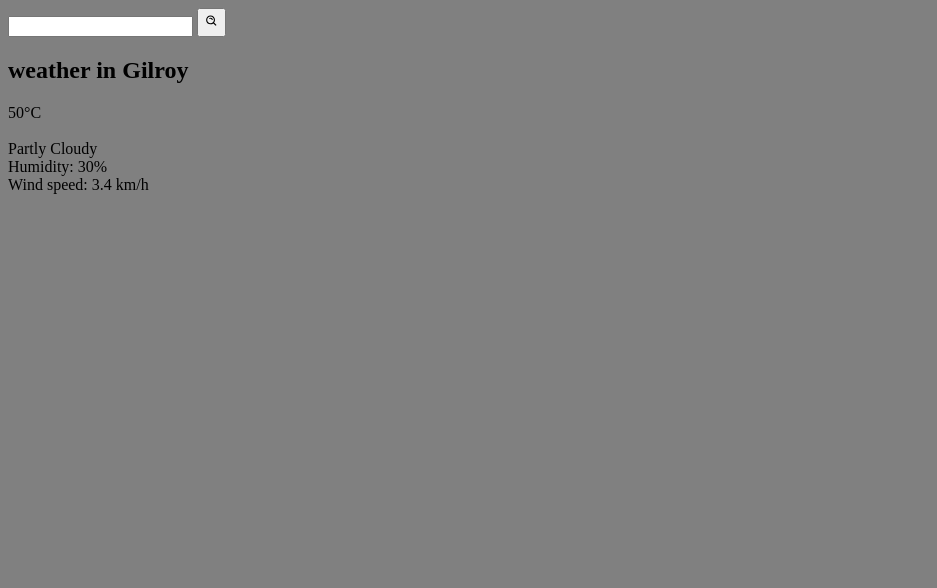
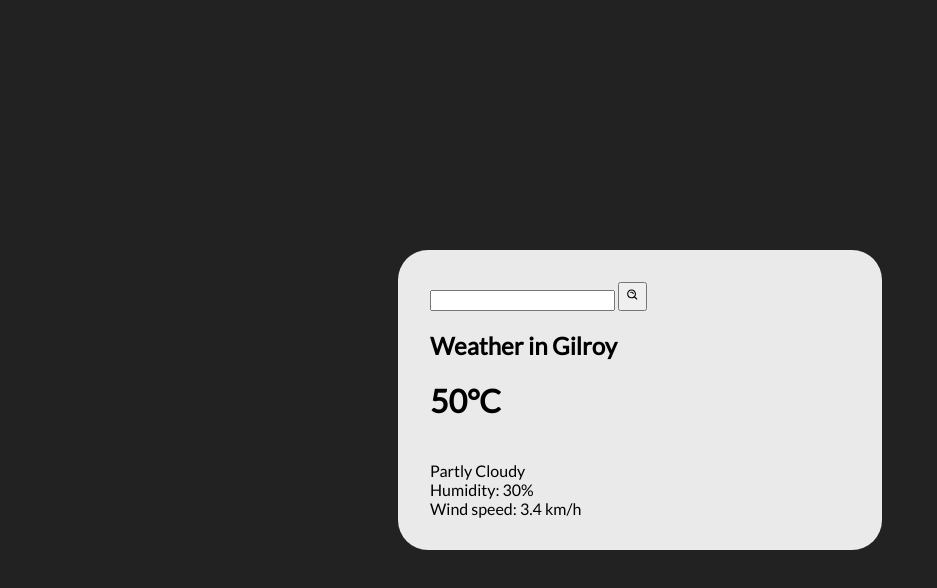
Before and after one commit to waltdawg9000/phase-1-project, a website: page index.html in a window 1280 px wide. Shown: the whole page, without its empty margins (0-937 px from the left). Drawn offline with Linux system fonts and the light colour scheme.

Commit message:
added font

```diff
--- a/index.html
+++ b/index.html
@@ -7,6 +7,13 @@
         <meta http-equiv="X-UA-Compatible" content="ie=edge">
         <link rel="stylesheet" href="style.css" />
         <title>Weather</title>
+        <link rel="stylesheet" href="./style.css">
+        <link rel="preconnect" href="https://fonts.googleapis.com">
+        <link rel="preconnect" href="https://fonts.googleapis.com">
+        <link rel="preconnect" href="https://fonts.gstatic.com" crossorigin>
+        <link href="https://fonts.googleapis.com/css2?family=Lato:wght@100;400&display=swap" rel="stylesheet">
+
+        <script src="./script.js"></script>
       </head>
 
 <body>
@@ -17,8 +24,8 @@
         <button><svg stroke="currentColor" fill="currentColor" stroke-width="0" viewBox="0 0 24 24" height="1.5em" width="1em" xmlns="http://www.w3.org/2000/svg"><path d="M10,18c1.846,0,3.543-0.635,4.897-1.688l4.396,4.396l1.414-1.414l-4.396-4.396C17.365,13.543,18,11.846,18,10 c0-4.411-3.589-8-8-8s-8,3.589-8,8S5.589,18,10,18z M10,4c3.309,0,6,2.691,6,6s-2.691,6-6,6s-6-2.691-6-6S6.691,4,10,4z"></path><path d="M11.412,8.586C11.791,8.966,12,9.468,12,10h2c0-1.065-0.416-2.069-1.174-2.828c-1.514-1.512-4.139-1.512-5.652,0 l1.412,1.416C9.346,7.83,10.656,7.832,11.412,8.586z"></path></svg></button>
       </div>
       <div class="weather">
-        <h2 class="city">weather in Gilroy</h2>
-        <div class=""temp>50°C</div>
+        <h2 class="city">Weather in Gilroy</h2>
+        <h1 class="temp">50°C</h1>
         <img src="" alt="" class="icon" />
         <div class="description">Partly Cloudy</div>
         <div class="humidity">Humidity: 30%</div>
--- a/style.css
+++ b/style.css
@@ -1,9 +1,19 @@
 body {
-    background: grey;
-  }
-  :root {
-    --yellow: #f6e767;
-    --white: #f6f7f8;
-    --black: #2c2e31;
+  display: flex;
+  justify-content: center;
+  align-items: center;
+  height: 100vh;
+  margin: 0;
+  background: #222;
+  font-family: 'Lato', sans-serif;
 
-  }
+}
+
+.card {
+  background: #eaeaea;
+  padding: 2em;
+  border-radius: 30px;
+  width: 100%;
+  max-width: 420px;
+  margin: 1em;
+}
```
